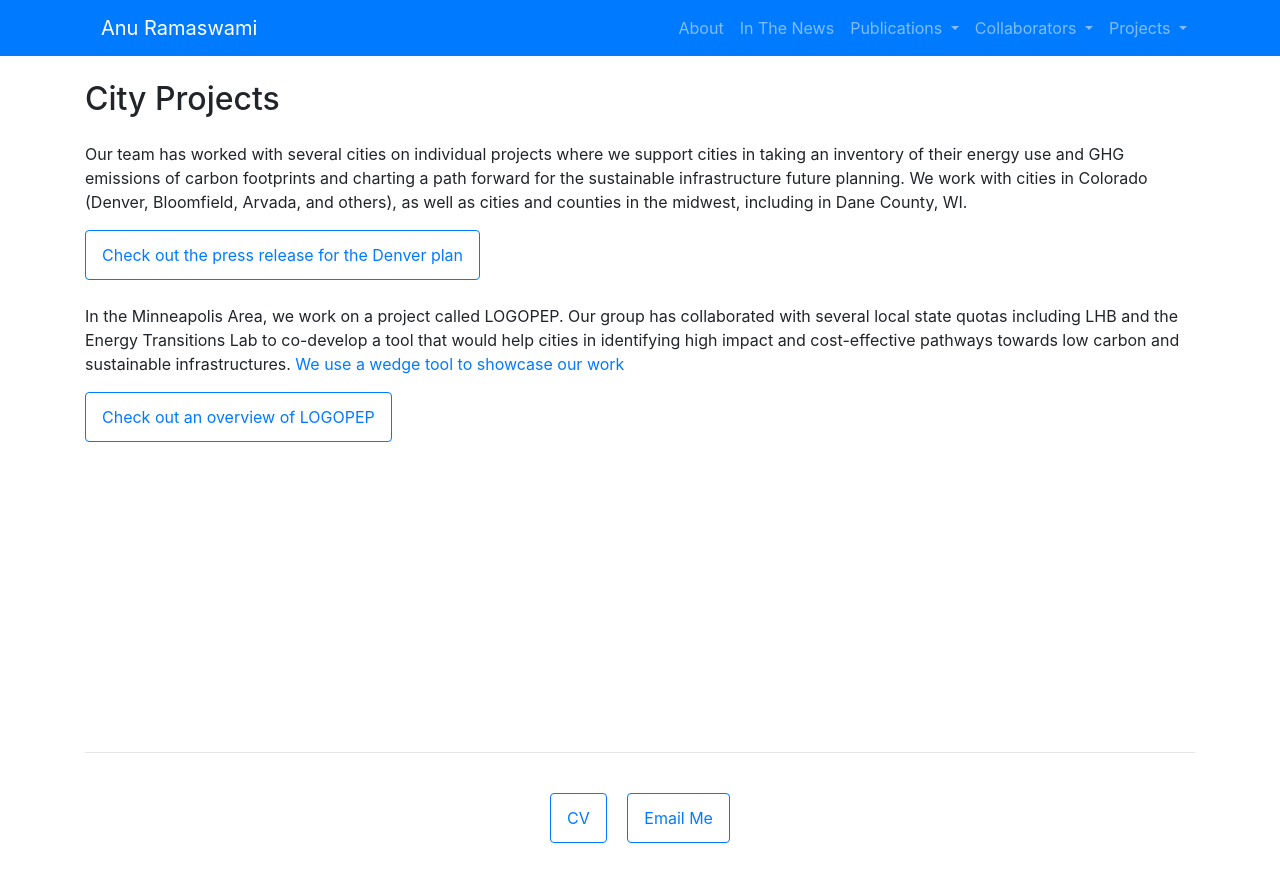
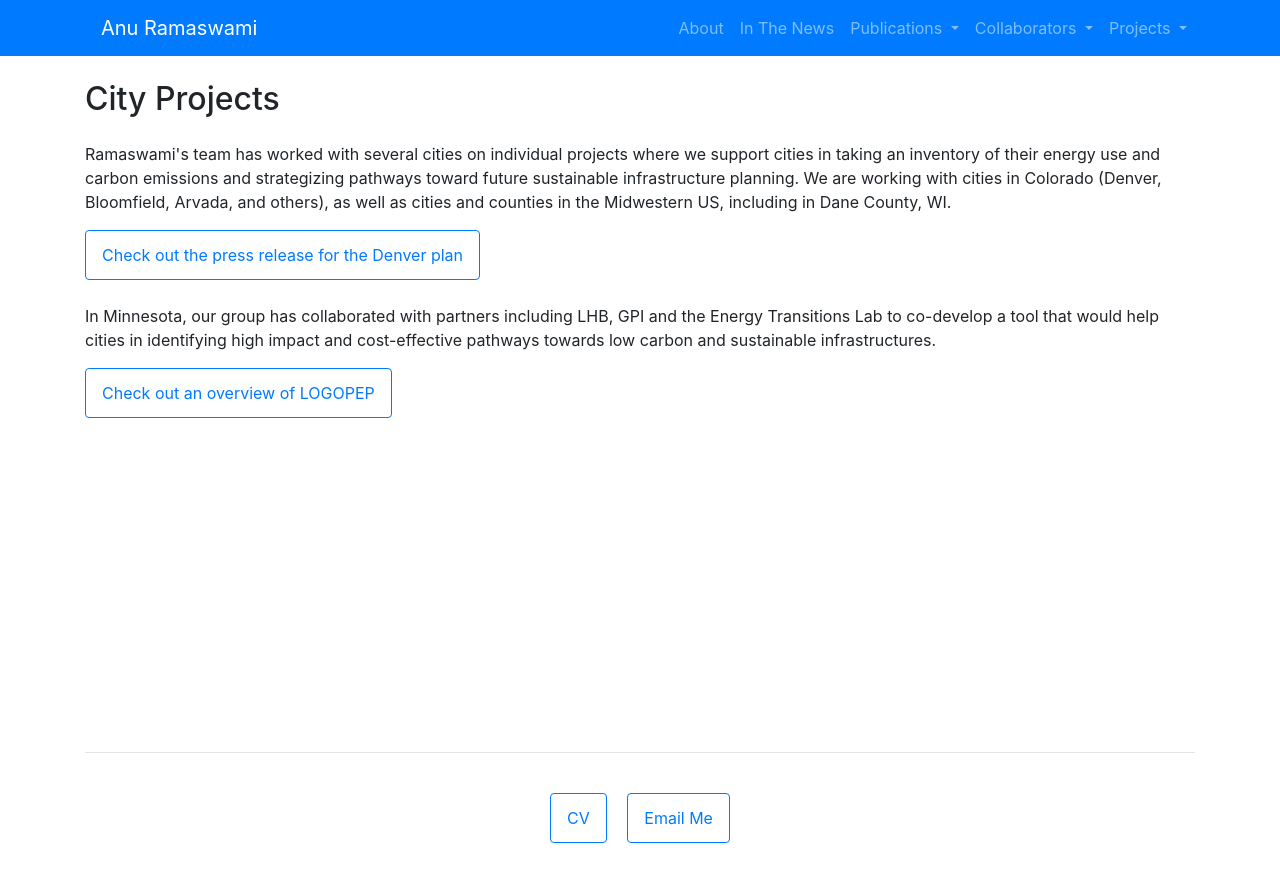
Before and after one commit to anuramaswami/anuramaswami.github.io, a Jekyll site: the page built from projects/city.html, in a window 1280 px wide. Shown: the top 882 px of the page. Built offline with Jekyll 4.4.1, drawn with Linux system fonts in a browser that asks for light colours; nearby versions of some CDN libraries.

Commit message:
Update city.html

```diff
--- a/projects/city.html
+++ b/projects/city.html
@@ -6,18 +6,17 @@ title: City Projects
 <h2>City Projects</h2>
 
 <section id="about" class="my-4">
-  <p>Our team has worked with several cities on individual projects where we support cities in taking an inventory of
-    their energy use and GHG emissions of carbon footprints and charting a path forward for the sustainable
-    infrastructure future planning. We work with cities in Colorado (Denver, Bloomfield, Arvada, and others), as well as
-    cities and counties in the midwest, including in Dane County, WI.</p>
+  <p>Ramaswami's team has worked with several cities on individual projects where we support cities in taking an inventory of
+    their energy use and carbon emissions and strategizing pathways toward future sustainable
+    infrastructure planning. We are working with cities in Colorado (Denver, Bloomfield, Arvada, and others), as well as
+    cities and counties in the Midwestern US, including in Dane County, WI.</p>
   <a class="btn btn-outline-primary mb-4"
      href="http://www.denverpost.com/2017/09/06/denver-greenhouse-gas-emissions-renewable-energy">Check out the
     press release for the Denver plan</a>
 
-  <p>In the Minneapolis Area, we work on a project called LOGOPEP. Our group has collaborated with several local state
-    quotas including LHB and the Energy Transitions Lab to co-develop a tool that would help cities in identifying high
-    impact and cost-effective pathways towards low carbon and sustainable infrastructures. <a
-            href="http://www.regionalindicatorsmn.com/wedge/city/2">We use a wedge tool to showcase our work</a></p>
+  <p>In Minnesota, our group has collaborated with partners including LHB, GPI and the Energy Transitions Lab to
+    co-develop a tool that would help cities in identifying high
+    impact and cost-effective pathways towards low carbon and sustainable infrastructures.</p>
   <a class="btn btn-outline-primary mb-4" href="http://www.regionalindicatorsmn.com/energy-planning">Check out
     an overview of LOGOPEP</a>
 </section>
```
